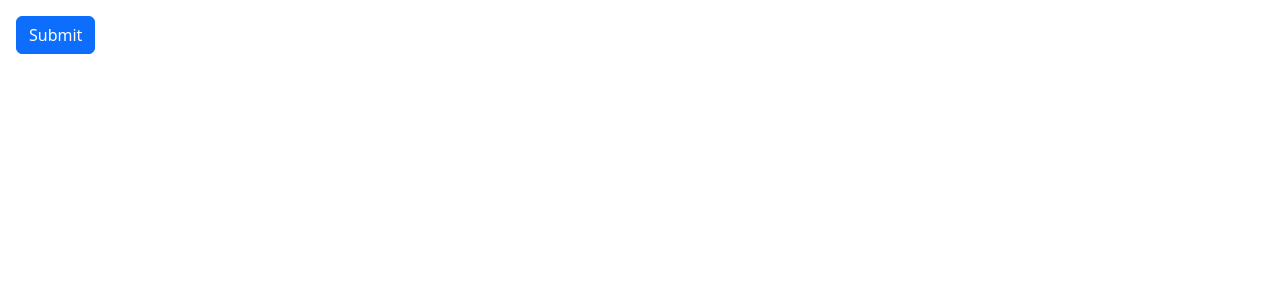
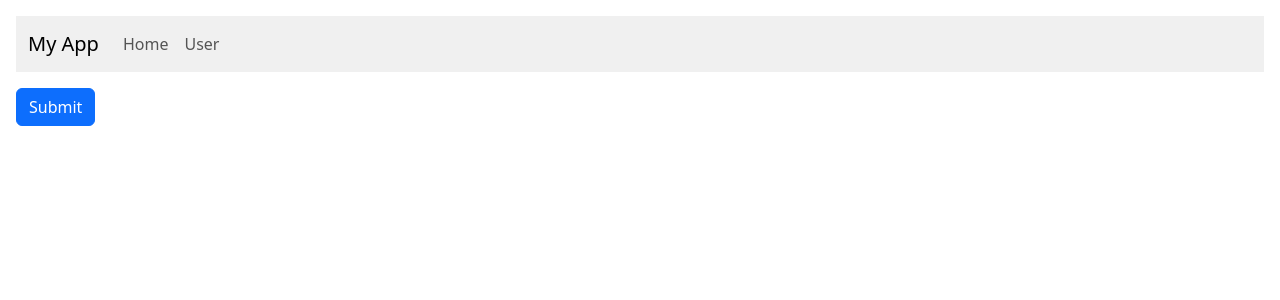
Before and after one commit to MBATheGamer/react-intermediate-topics, a React (Vite) app: page /contact in a window 1280 px wide. Shown: the top 300 px of the page. Built offline with nearby package versions, Linux system fonts and the light colour scheme.

Commit message:
Nested routes

```diff
--- /dev/null
+++ b/src/routing/Layout.tsx
@@ -0,0 +1,15 @@
+import { Outlet } from "react-router-dom";
+import NavBar from "./NavBar";
+
+const Layout = () => {
+  return (
+    <>
+      <NavBar />
+      <div id="main">
+        <Outlet />
+      </div>
+    </>
+  );
+};
+
+export default Layout;
--- /dev/null
+++ b/src/routing/NavBar.tsx
@@ -0,0 +1,32 @@
+import { Link } from "react-router-dom";
+
+const NavBar = () => {
+  return (
+    <nav
+      className="navbar navbar-expand-lg"
+      style={{ background: "#f0f0f0", marginBottom: "1rem" }}
+    >
+      <div className="container-fluid">
+        <a href="#" className="navbar-brand">
+          My App
+        </a>
+        <div className="collapse navbar-collapse" id="navbarNav">
+          <ul className="navbar-nav">
+            <li className="navbar-item">
+              <Link to="/" className="nav-link">
+                Home
+              </Link>
+            </li>
+            <li className="navbar-item">
+              <Link to="/users" className="nav-link">
+                User
+              </Link>
+            </li>
+          </ul>
+        </div>
+      </div>
+    </nav>
+  );
+};
+
+export default NavBar;
--- a/src/routing/routes.tsx
+++ b/src/routing/routes.tsx
@@ -1,14 +1,21 @@
 import { createBrowserRouter } from "react-router-dom";
 import ContactPage from "./ContactPage";
 import HomePage from "./HomePage";
+import Layout from "./Layout";
 import UserDetailPage from "./UserDetailPage";
 import UserListPage from "./UserListPage";
 
 const router = createBrowserRouter([
-  { path: "/", element: <HomePage /> },
-  { path: "/users", element: <UserListPage /> },
-  { path: "/users/:id", element: <UserDetailPage /> },
-  { path: "/contact", element: <ContactPage /> },
+  {
+    path: "/",
+    element: <Layout />,
+    children: [
+      { index: true, element: <HomePage /> },
+      { path: "users", element: <UserListPage /> },
+      { path: "users/:id", element: <UserDetailPage /> },
+      { path: "contact", element: <ContactPage /> },
+    ],
+  },
 ]);
 
 export default router;
```
